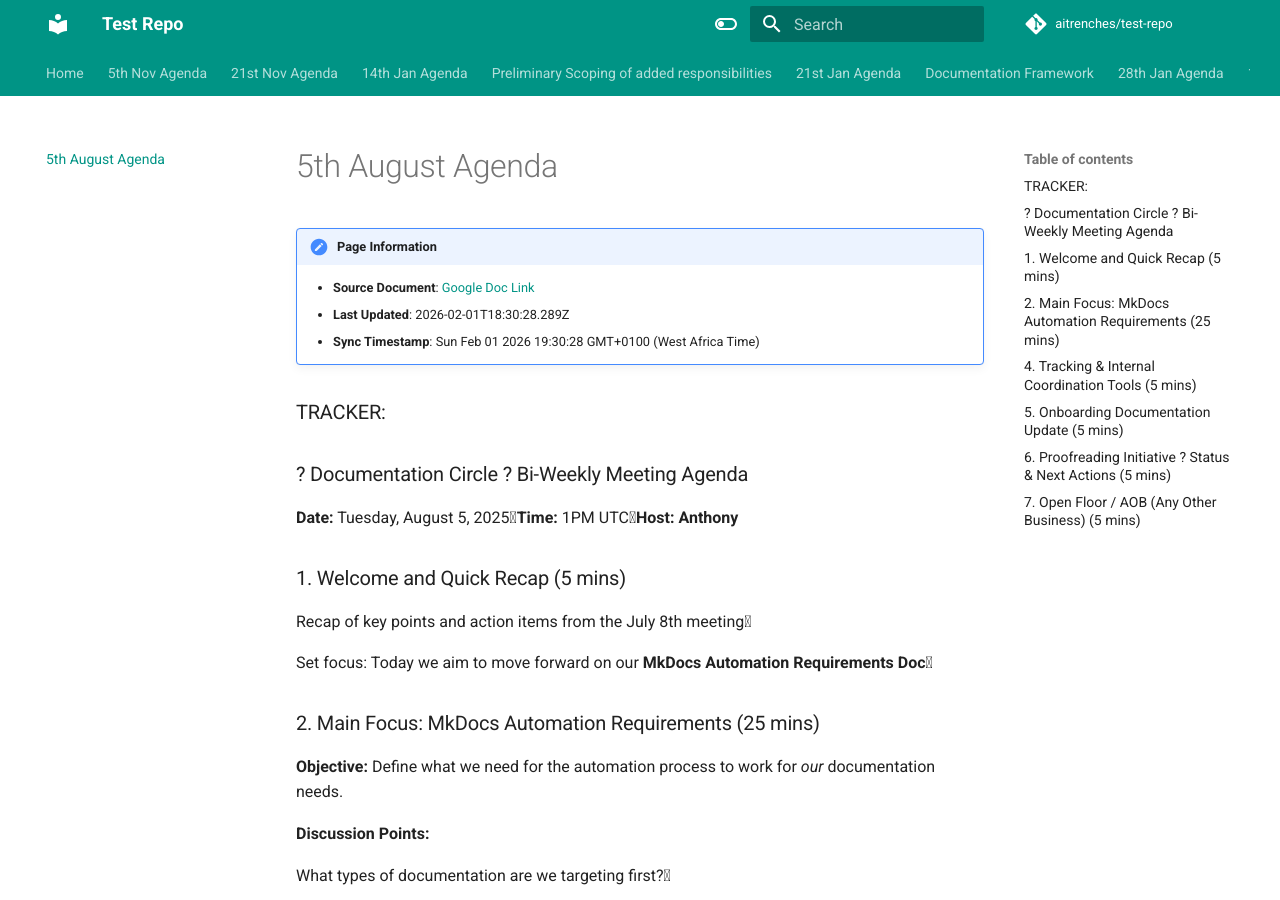
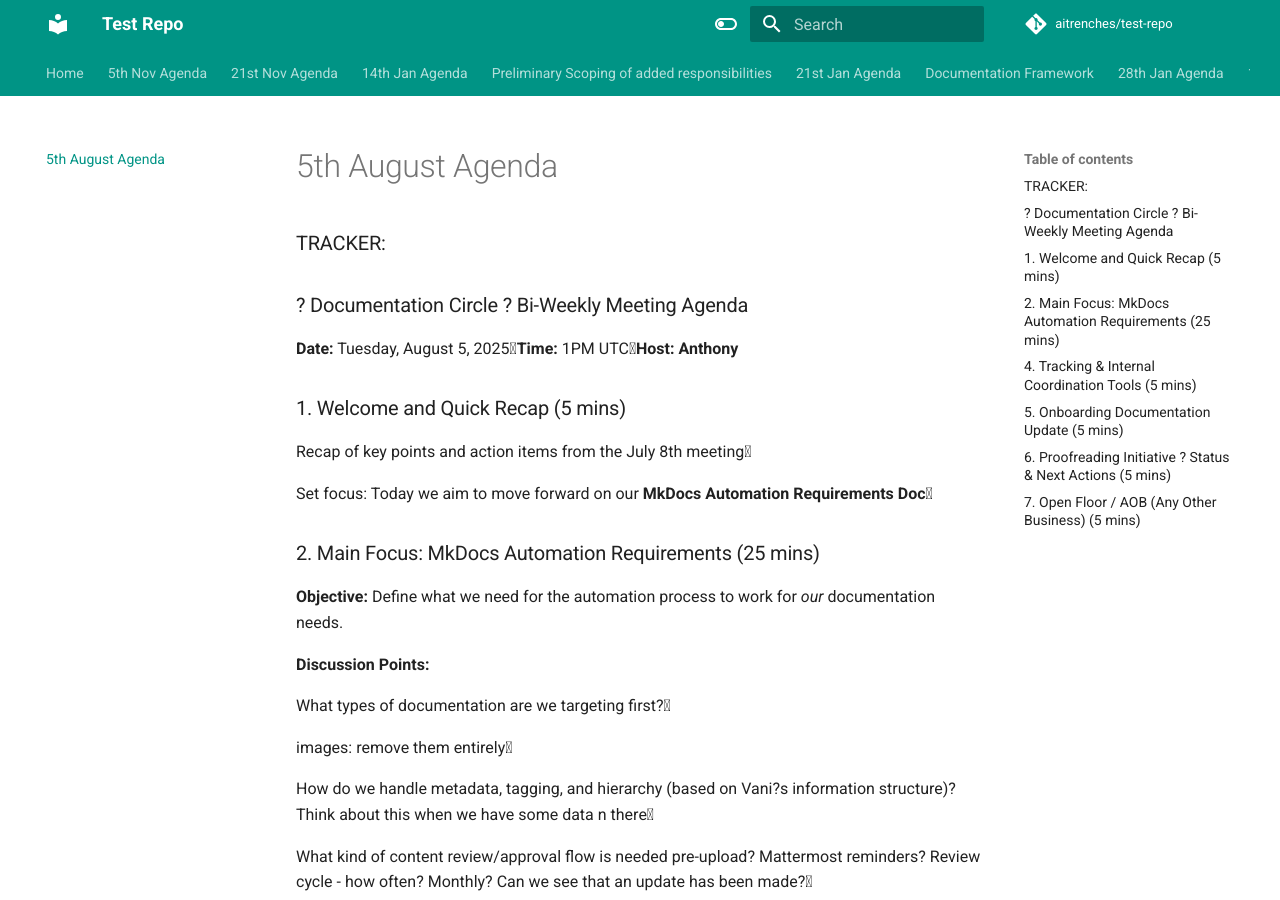
Before and after one commit to aitrenches/test-repo, an MkDocs documentation site: the page built from docs/5th-august-agenda.md, in a window 1280 px wide and 900 px high. Built offline with MkDocs 1.6.1 and Material for MkDocs 9.7.7, drawn with Linux system fonts in a browser that asks for light colours; comment, search, counter and statistics services are not loaded.

Commit message:
Sync tab: 5th August Agenda

```diff
--- a/docs/5th-august-agenda.md
+++ b/docs/5th-august-agenda.md
@@ -1,14 +1,9 @@
 ---
 title: "5th August Agenda"
-last_updated: "2026-02-01T18:30:28.289Z"
+last_updated: "2026-02-01T18:36:13.344Z"
 source_doc: "https://docs.google.com/document/d/1l5-1xQtHEozG9N6FpkFO4A6oixgQ6ZUo8Jx0FXYtqro/edit#heading=h.t.efdgb4ld3hm7"
-sync_timestamp: "Sun Feb 01 2026 19:30:28 GMT+0100 (West Africa Time)"
+sync_timestamp: "Sun Feb 01 2026 19:36:13 GMT+0100 (West Africa Time)"
 ---
-
-!!! note "Page Information"
-    - **Source Document**: [Google Doc Link](https://docs.google.com/document/d/1l5-1xQtHEozG9N6FpkFO4A6oixgQ6ZUo8Jx0FXYtqro/edit#heading=h.t.efdgb4ld3hm7)
-    - **Last Updated**: 2026-02-01T18:30:28.289Z
-    - **Sync Timestamp**: Sun Feb 01 2026 19:30:28 GMT+0100 (West Africa Time)
 
 ### TRACKER:
 
```
